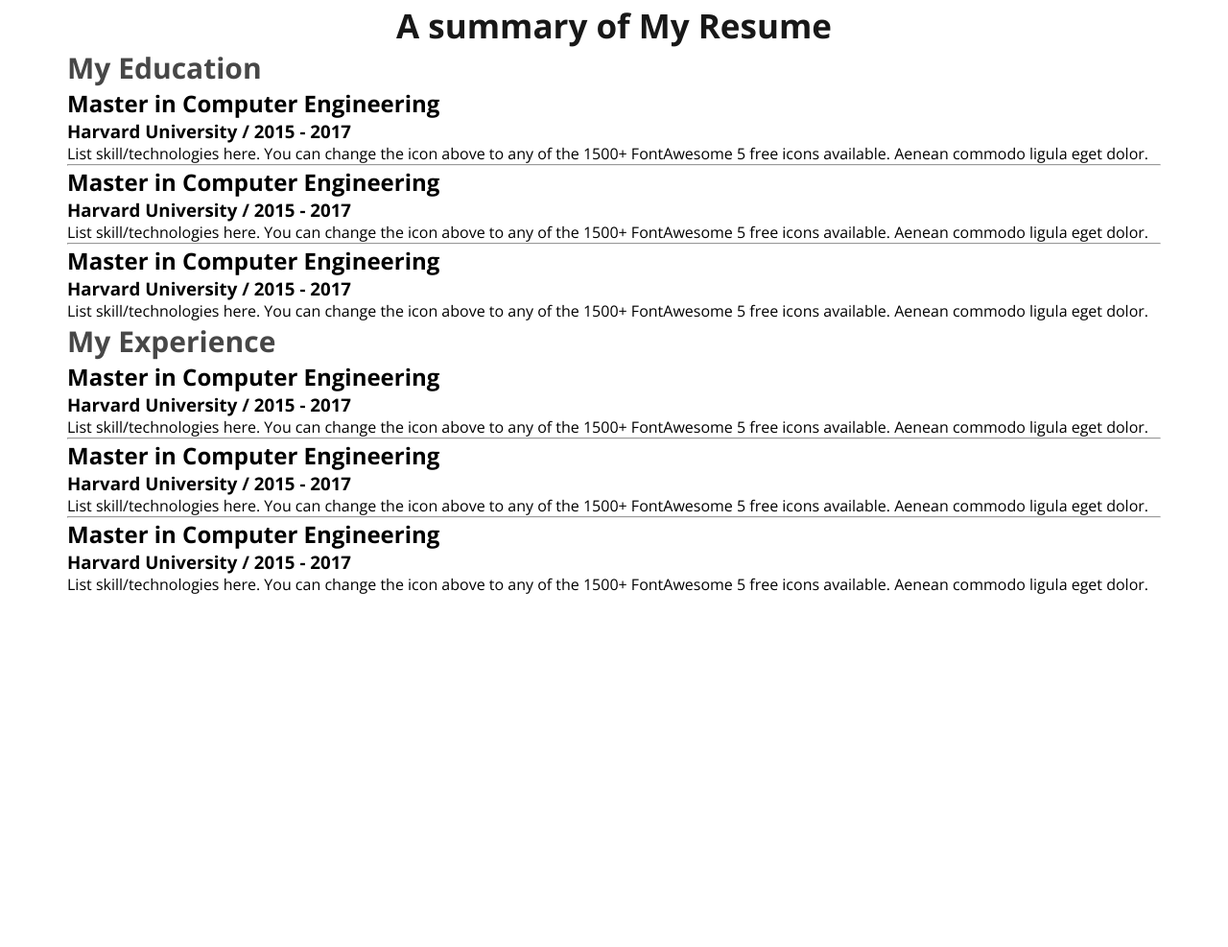
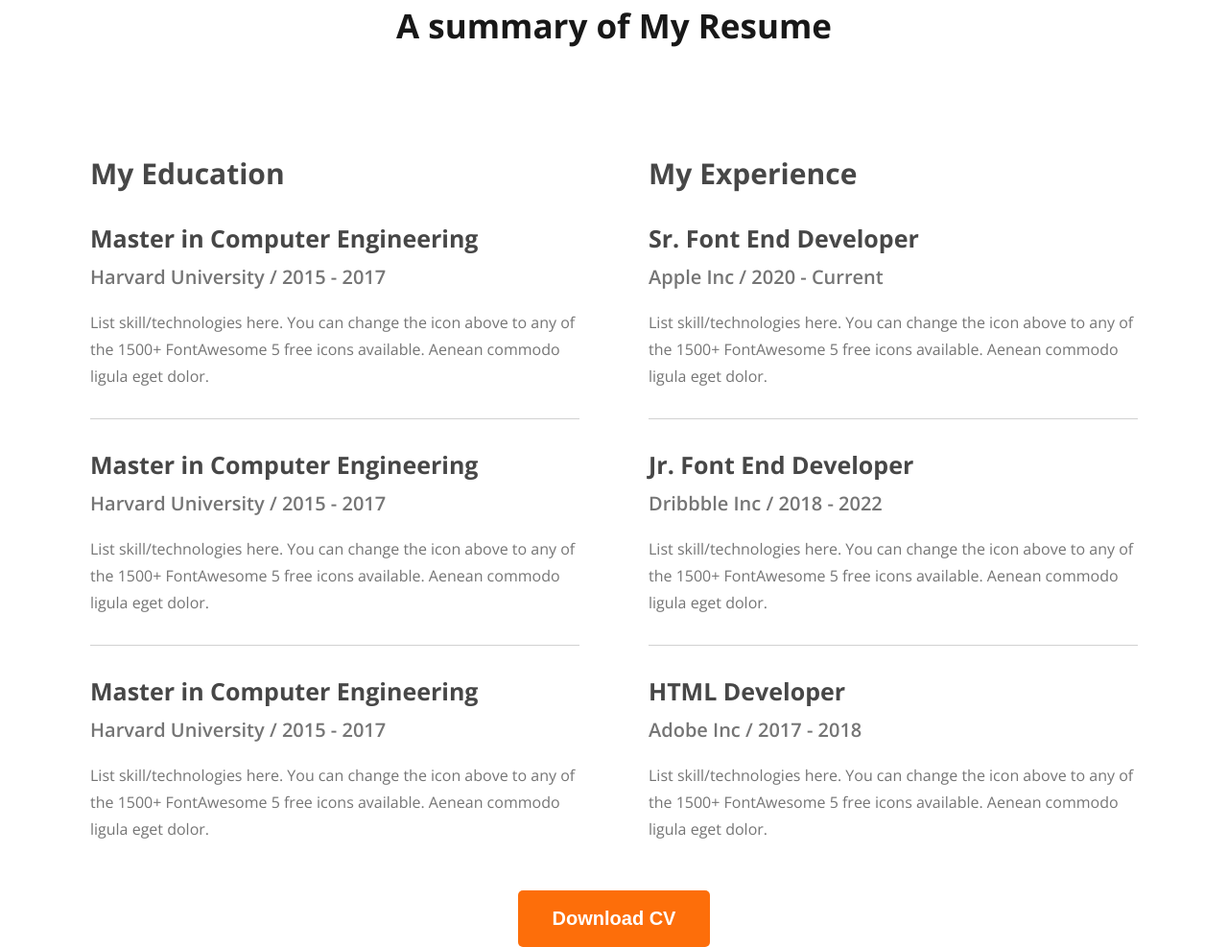
Before and after one commit to msmaahmud/hardy-mama, a plain HTML site: page index.html in a window 1280 px wide. Shown: the part 2380-3367 px from the top of the page at 96% size. Before the commit the page ends 3000 px from the top, so only its background shows below. Drawn offline with nearby package versions, Linux system fonts and the light colour scheme.

Commit message:
Finish Resume Section

```diff
--- a/index.html
+++ b/index.html
@@ -91,7 +91,7 @@
         </section>
 
         <!-- Resume Section -->
-        <section>
+        <section class="resume">
             <h3 class="section-title">A summary of My Resume</h3>
 
             <div class="resume-container">
@@ -121,26 +121,29 @@
                 <div class="resume-column">
                     <h3 class="resume-column-title">My Experience</h3>
                     <div class="resume-item">
-                        <h2 class="resume-item-title">Master in Computer Engineering</h2>
-                        <h3 class="resume-item-subtitle">Harvard University / 2015 - 2017</h3>
+                        <h2 class="resume-item-title">Sr. Font End Developer</h2>
+                        <h3 class="resume-item-subtitle">Apple Inc / 2020 - Current</h3>
                         <p class="resume-item-description">List skill/technologies here. You can change the icon above
                             to any of the 1500+ FontAwesome 5 free icons available. Aenean commodo ligula eget dolor.</p>
                     </div>
                     <hr>
                     <div class="resume-item">
-                        <h2 class="resume-item-title">Master in Computer Engineering</h2>
-                        <h3 class="resume-item-subtitle">Harvard University / 2015 - 2017</h3>
+                        <h2 class="resume-item-title">Jr. Font End Developer</h2>
+                        <h3 class="resume-item-subtitle">Dribbble Inc / 2018 - 2022</h3>
                         <p class="resume-item-description">List skill/technologies here. You can change the icon above
                             to any of the 1500+ FontAwesome 5 free icons available. Aenean commodo ligula eget dolor.</p>
                     </div>
                     <hr>
                     <div class="resume-item">
-                        <h2 class="resume-item-title">Master in Computer Engineering</h2>
-                        <h3 class="resume-item-subtitle">Harvard University / 2015 - 2017</h3>
+                        <h2 class="resume-item-title">HTML Developer</h2>
+                        <h3 class="resume-item-subtitle">Adobe Inc / 2017 - 2018</h3>
                         <p class="resume-item-description">List skill/technologies here. You can change the icon above
                             to any of the 1500+ FontAwesome 5 free icons available. Aenean commodo ligula eget dolor.</p>
                     </div>
                 </div>
+            </div>
+            <div class="download-cv">
+                <button class="btn btn-primary">Download CV</button>
             </div>
         </section>
     </main>
--- a/styles/style.css
+++ b/styles/style.css
@@ -182,9 +182,53 @@ main section{
 }
 
 /* Resume Section Styles */
+.resume .section-title{
+    margin-bottom: 110px;
+}
 .resume-column-title{
     color:#474747;
     font-family: Open Sans;
     font-size: 30px;
     font-weight: 700;
+    margin-bottom: 30px;
 }
+.resume-container{
+    display: flex;
+    gap: 24px;
+    justify-content: space-around;
+}
+.resume-item{
+    max-width: 510px;
+}
+.resume-column hr{
+    background-color: #D1D1D1;
+    height: 1px;
+    width: 100%;
+    border: 0;
+    margin: 30px 0
+}
+.resume-item-title{
+    color: #474747;
+    font-size: 25px;
+    font-weight: 700;
+    margin-bottom: 10px;
+}
+.resume-item-subtitle{
+    color: #757575;
+    font-size: 20px;
+    font-weight: 600;
+    margin-bottom: 20px;
+}
+.resume-item-description{
+    color: #757575;
+    font-size: 16px;
+    font-weight: 400;
+    line-height: 28px;
+}
+.download-cv{
+    margin-top: 50px;
+    text-align: center;
+}
+.download-cv .btn{
+    margin: 0 auto;
+}
```
